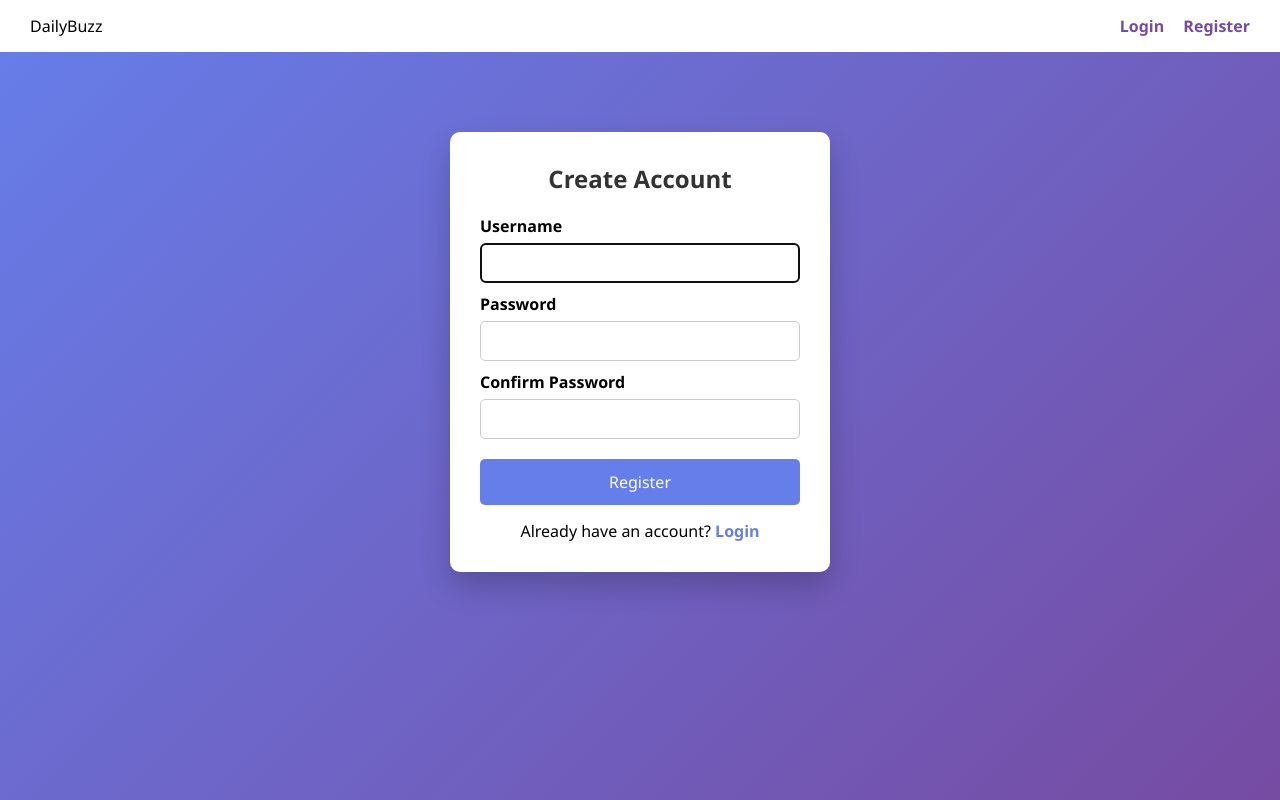
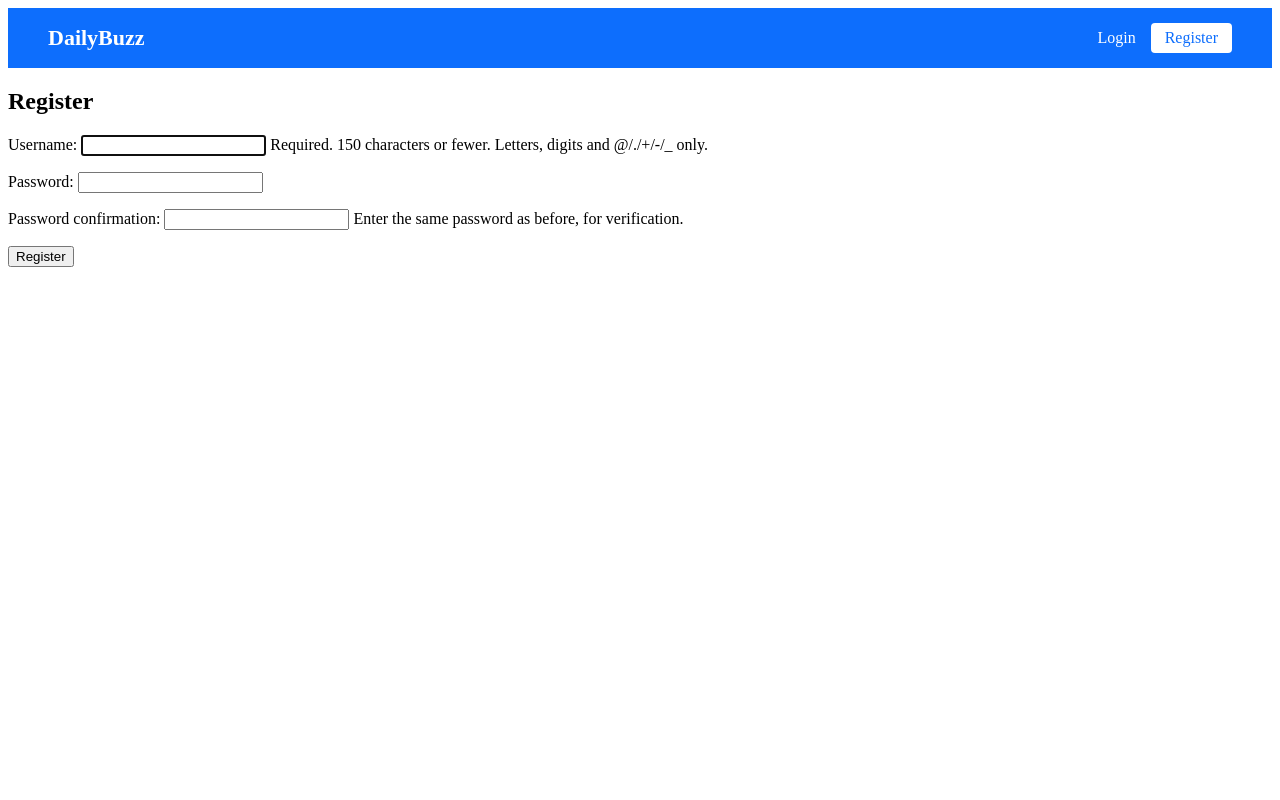
Before and after one commit to alonearcarde/dailybuzz-django, a Django app: page /register/ in a window 1280 px wide. Run offline with Django 5.2, Linux system fonts and the light colour scheme.

Commit message:
Ready for Render deployment

```diff
--- a/news/templates/news/detail.html
+++ b/news/templates/news/detail.html
@@ -1,9 +1,9 @@
 {% extends 'base.html' %} {% block content %}
-
 <h1>{{ article.title }}</h1>
 <p>{{ article.content }}</p>
 
 <h3>Comments</h3>
+
 {% for c in comments %}
 <p><b>{{ c.user }}</b>: {{ c.text }}</p>
 {% endfor %} {% if user.is_authenticated %}
--- a/news/templates/news/home.html
+++ b/news/templates/news/home.html
@@ -1,5 +1,4 @@
 {% extends 'base.html' %} {% block content %}
-
 <form method="get">
   <input type="text" name="q" placeholder="Search news" />
   <button type="submit">Search</button>
--- a/news/templates/news/register.html
+++ b/news/templates/news/register.html
@@ -1,27 +1,10 @@
 {% extends 'base.html' %} {% block content %}
-
-<div class="card">
-  <h2>Create Account</h2>
+<div class="auth-card">
+  <h2>Register</h2>
 
   <form method="post">
-    {% csrf_token %} {{ form.errors }}
-
-    <label>Username</label>
-    {{ form.username }}
-
-    <label>Password</label>
-    {{ form.password1 }}
-
-    <label>Confirm Password</label>
-    {{ form.password2 }}
-
+    {% csrf_token %} {{ form.as_p }}
     <button type="submit">Register</button>
   </form>
-
-  <div class="form-link">
-    Already have an account?
-    <a href="{% url 'login' %}">Login</a>
-  </div>
 </div>
-
 {% endblock %}
--- a/static/style.css
+++ b/static/style.css
@@ -1,101 +1,45 @@
-* {
-  margin: 0;
-  padding: 0;
-  box-sizing: border-box;
-  font-family: "Segoe UI", Tahoma, Geneva, Verdana, sans-serif;
-}
-
-body {
-  background: linear-gradient(135deg, #667eea, #764ba2);
-  min-height: 100vh;
-}
-
-/* Navbar */
+/* NAVBAR */
 .navbar {
-  background: #fff;
-  padding: 15px 30px;
+  background: #0d6efd;
+  color: white;
+  padding: 15px 40px;
   display: flex;
   justify-content: space-between;
   align-items: center;
 }
 
-.navbar h1 {
-  color: #764ba2;
-}
-
-.navbar a,
-.navbar button {
-  text-decoration: none;
-  color: #764ba2;
-  font-weight: bold;
-  background: none;
-  border: none;
-  cursor: pointer;
-  margin-left: 15px;
-}
-
-/* Card */
-.card {
-  background: #fff;
-  width: 380px;
-  margin: 80px auto;
-  padding: 30px;
-  border-radius: 10px;
-  box-shadow: 0 15px 30px rgba(0, 0, 0, 0.2);
-}
-
-.card h2 {
-  text-align: center;
-  margin-bottom: 20px;
-  color: #333;
-}
-
-/* Forms */
-form label {
-  font-weight: bold;
-  margin-top: 10px;
-  display: block;
-}
-
-form input {
-  width: 100%;
-  padding: 10px;
-  margin-top: 6px;
-  border-radius: 5px;
-  border: 1px solid #ccc;
-}
-
-form button {
-  width: 100%;
-  margin-top: 20px;
-  padding: 12px;
-  background: #667eea;
-  border: none;
-  color: #fff;
-  font-size: 16px;
-  border-radius: 5px;
-  cursor: pointer;
-}
-
-form button:hover {
-  background: #5a67d8;
-}
-
-/* Links */
-.form-link {
-  text-align: center;
-  margin-top: 15px;
-}
-
-.form-link a {
-  color: #667eea;
-  text-decoration: none;
+.logo {
+  font-size: 22px;
   font-weight: bold;
 }
 
-/* Messages */
-.errorlist {
-  color: red;
-  list-style: none;
-  margin-bottom: 10px;
+.nav-links {
+  display: flex;
+  gap: 15px;
+  align-items: center;
 }
+
+/* normal nav links */
+.nav-links a {
+  color: white;
+  text-decoration: none;
+  font-weight: 500;
+}
+
+/* register button */
+.nav-links a.btn {
+  background: white;
+  color: #0d6efd; /* IMPORTANT */
+  padding: 6px 14px;
+  border-radius: 4px;
+}
+
+/* logout button */
+.logout-btn {
+  background: #dc3545;
+  color: white;
+  border: none;
+  padding: 6px 14px;
+  border-radius: 4px;
+  cursor: pointer;
+}
--- a/templates/base.html
+++ b/templates/base.html
@@ -8,6 +8,7 @@
   <body>
     <nav class="navbar">
       <div class="logo">DailyBuzz</div>
+
       <div class="nav-links">
         {% if user.is_authenticated %}
         <span>Welcome {{ user.username }}</span>
@@ -22,6 +23,6 @@
       </div>
     </nav>
 
-    <div class="container">{% block content %} {% endblock %}</div>
+    <div class="container">{% block content %}{% endblock %}</div>
   </body>
 </html>
```
Also changed, not shown: dailybuzz/settings.py (+5 -3 lines), templates/registration/login.html (+2 -16 lines), db.sqlite3.
